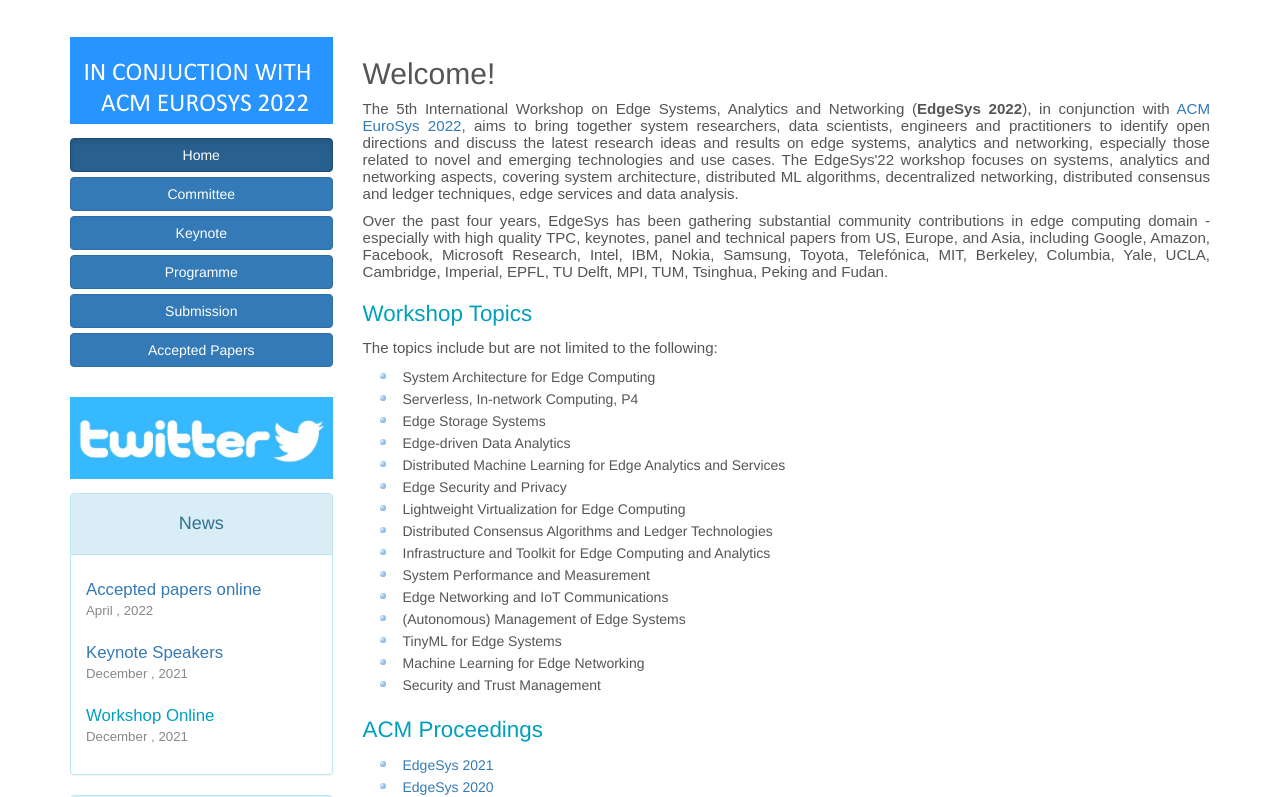
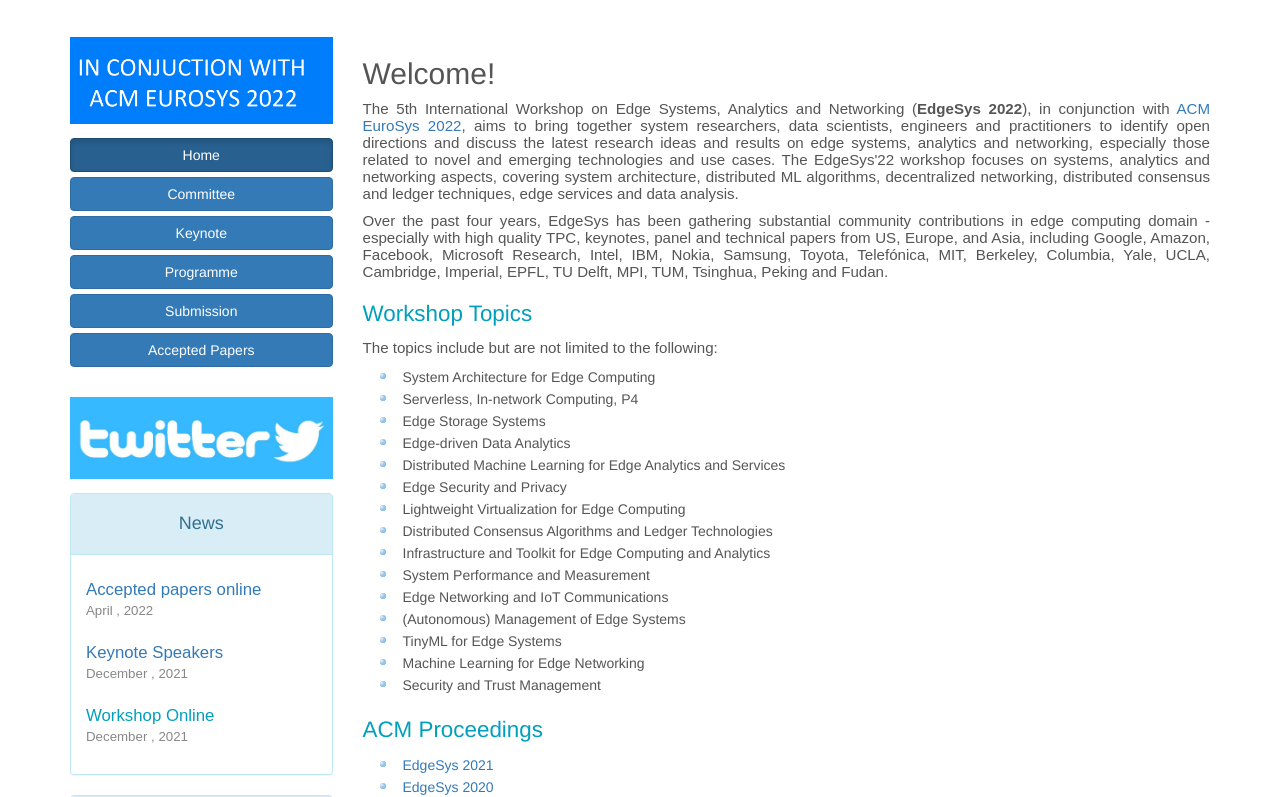
Before and after one commit to edge-sys/edge-sys.github.io, a plain HTML site: page 2022/index.html in a window 1280 px wide. Shown: the part 303-1100 px from the top of the page. Drawn offline with Linux system fonts and the light colour scheme.

Commit message:
Update index.html

```diff
--- a/2022/index.html
+++ b/2022/index.html
@@ -37,7 +37,7 @@
 				<div class="col-xs-12 col-sm-3">
 
 					<div>
-							<a href="https://2022.eurosys.org/"><img style="padding-bottom:1em" class="img-responsive" src="lib/resources/venue_img/bannerr2022.png"/></a>
+							<a href="https://2022.eurosys.org/"><img style="padding-bottom:1em" class="img-responsive" src="lib/resources/venue_img/banneer2022.png"/></a>
 					</div>
 
 					<button type="button" class="btn btn-primary btn-block active">Home</button>
```
